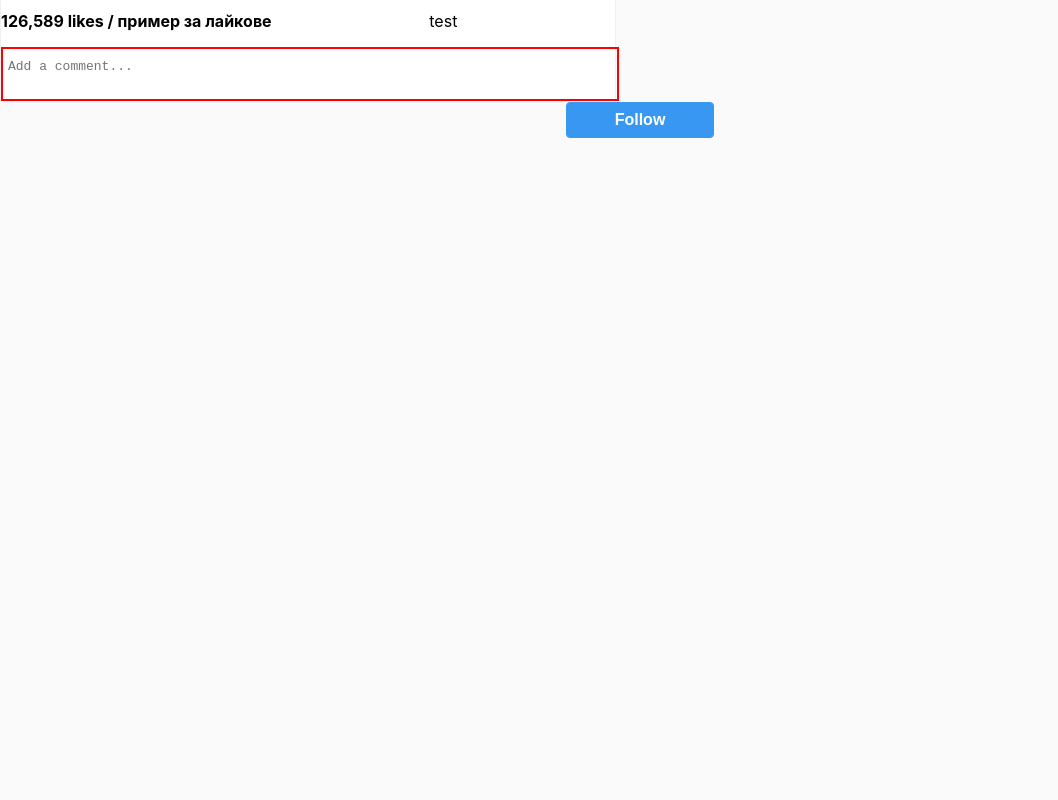
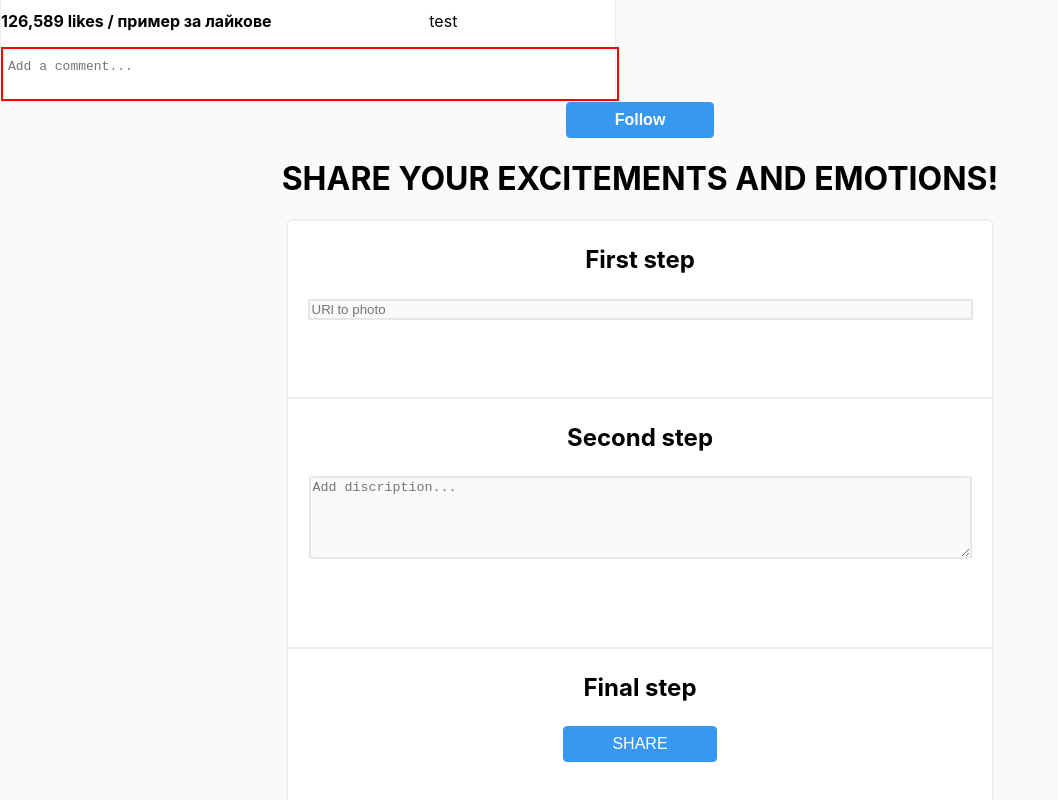
Before and after one commit to instagram-inc/instagram, a React (Create React App) app in the folder instagram/: page / in a window 1280 px wide. Shown: the part 734-1534 px from the top of the page, without its empty margins (0-1058 px from the left). Before the commit the page ends 872 px from the top, so only its background shows below. Built offline with nearby package versions, Linux system fonts and the light colour scheme.

Commit message:
upload form for posts - created

```diff
--- a/instagram/src/App/App.js
+++ b/instagram/src/App/App.js
@@ -5,7 +5,7 @@ import ArticleContainer from '../common/UI/ArticleContainer/ArticleContainer';
 
 import InstaHeader from '../Header/Header'
 import Post from '../common/UI/Post/Post';
-// import ActivityIcons from '../common/UI/ActivityIcons/ActivityIcons'
+import Upload from '../Upload/upload'
 
 class App extends Component {
   render() {
@@ -18,7 +18,7 @@ class App extends Component {
         <ArticleContainer />
         <Post />
         <FollowButton />
-
+        <Upload />
       </div>
     );
   }
--- a/instagram/src/Header/Header.css
+++ b/instagram/src/Header/Header.css
@@ -4,6 +4,7 @@
     display: flex;
     justify-content: center;
     align-items: center;
+    background-color: white;
 }
 
 .Header-img {
--- a/instagram/src/Header/Header.js
+++ b/instagram/src/Header/Header.js
@@ -21,8 +21,8 @@ const instaHeader = props =>
             {/* <Link to="/explore">Explore */}
                 <img className="Header-img" src="http://cdn.onlinewebfonts.com/svg/img_119257.png" alt=""></img>
             {/* </Link> */}
-            {/* <Link to="/все още нямам представа"> */}
-                <img className="Header-img" src="https://freeiconshop.com/wp-content/uploads/edd/heart-outline.png" alt="" width="24" height="24"></img>
+            {/* <Link to="/upload">Upload */}
+                <img className="Header-img" src="https://encrypted-tbn0.gstatic.com/images?q=tbn:ANd9GcQ7dWR4h06-0G2nWvbWsOxFGg8qPBMtze5HR37Wzneazl_ydhfSNw" alt="" width="24" height="24"></img>
             {/* </Link> */}
             {/* <Link to="/profile/:id">{props.users.name} */}
                 <img className="Header-img" src="https://png.pngtree.com/svg/20160308/db33b0089e.png" alt="" width="24" height="24"></img>
--- /dev/null
+++ b/instagram/src/Upload/upload.js
@@ -0,0 +1,52 @@
+import React from 'react';
+import classes from './upload.module.css';
+
+class Upload extends React.Component {
+    state = {
+        newPost : {
+            pic : '',
+            desc : ''
+        }
+    }
+
+    setUrlPic = () => {
+
+    }
+
+    setDescription = () => {
+
+    }
+
+    render() {
+
+        return (
+            <React.Fragment>
+                <h1>SHARE YOUR EXCITEMENTS AND EMOTIONS!</h1>
+                <div className={classes.parentDiv}>
+                    <div className={classes.innerDiv}>
+                        <p className={classes.p}>First step</p>
+                        <div>
+                            <input className={classes.input} placeholder="URl to photo" size="80"></input>
+                        </div>
+                    </div>
+
+                    <div className={classes.innerDiv2}>
+                        <p className={classes.p}>Second step</p>
+                        <textarea className={classes.input} placeholder="Add discription..." rows="5" cols="80"></textarea>
+                    </div>
+
+                    <div className={classes.innerDiv}>
+                        <p className={classes.p}>Final step</p>
+                        <button
+                        className={classes.shareButton}
+                        // onClick={}
+                        >SHARE
+                        </button>
+                    </div>
+                </div>
+            </React.Fragment>
+        )
+    }
+}
+
+export default Upload;
--- /dev/null
+++ b/instagram/src/Upload/upload.module.css
@@ -0,0 +1,46 @@
+.parentDiv {
+    border:  2px solid #efefef;
+    width: 55%;
+    margin: 0 auto;
+    background-color: white;
+    border-radius: 1%;
+}
+
+.p {
+    font-weight: bold;
+    font-size: 1.5em;
+}
+
+.innerDiv {
+    border-bottom: 2px solid #efefef;
+    display: flex;
+    flex-direction: column;
+    align-items: center;
+    height: 22vh;
+}
+
+.input {
+    outline: none;
+    border: 2px solid #E6E6E6;
+    border-radius: 2%;
+    background-color: #FAFAFA;
+}
+
+.innerDiv2 {
+    border-bottom: 2px solid #efefef;
+    display: flex;
+    flex-direction: column;
+    align-items: center;
+    height: 31vh;
+}
+.shareButton {
+    background-color: #3897f0;
+    border: 1px solid #3897f0;
+    border-radius: 4px;
+    outline: none;
+    color: #fff;
+    cursor: pointer;
+    text-align: center;
+    font-size: 1em;
+    padding: 1vh 6vh;
+}
```
